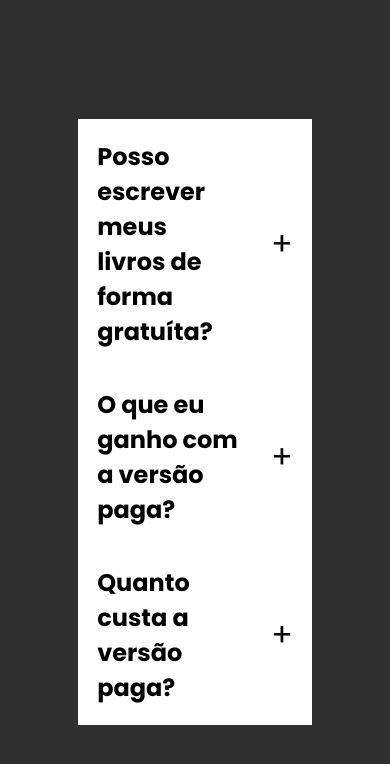
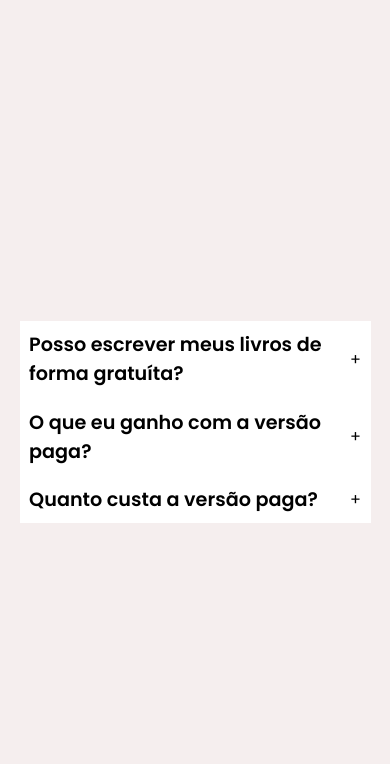
Before and after one commit to GuedesThi/Dia-2-Inter-FAQ, a plain HTML site: page index.html in a window 390 px wide. Drawn offline with Linux system fonts and the light colour scheme.

Commit message:
feat: finish mobile layout (without tailwind and automatic close)

```diff
--- a/style.css
+++ b/style.css
@@ -17,10 +17,6 @@ body {
 
 section {
   width: 60%;
-}
-
-.questionContainer {
-  background-color: rgb(99, 170, 233);
 }
 
 .questionClosed {
@@ -56,3 +52,38 @@ li {
 .hidden {
   display: none;
 }
+
+@media (max-width: 860px) {
+  body {
+    background-color: rgb(245, 238, 238);
+  }
+
+  section {
+    width: 90%;
+  }
+
+  .questionClosed {
+    gap: 0;
+    padding: 0.6rem;
+  }
+
+  .questionClosed > h1 {
+    font-size: 1.2rem;
+    font-weight: 600;
+  }
+
+  .openAnswer,
+  .closeAnswer {
+    font-size: 1rem;
+  }
+
+  .questionOpened {
+    background-color: white;
+    padding: 0 0.6rem 2rem 0.6rem;
+  }
+
+  .questionOpened > p,
+  li {
+    font-size: 0.8rem;
+  }
+}
```
